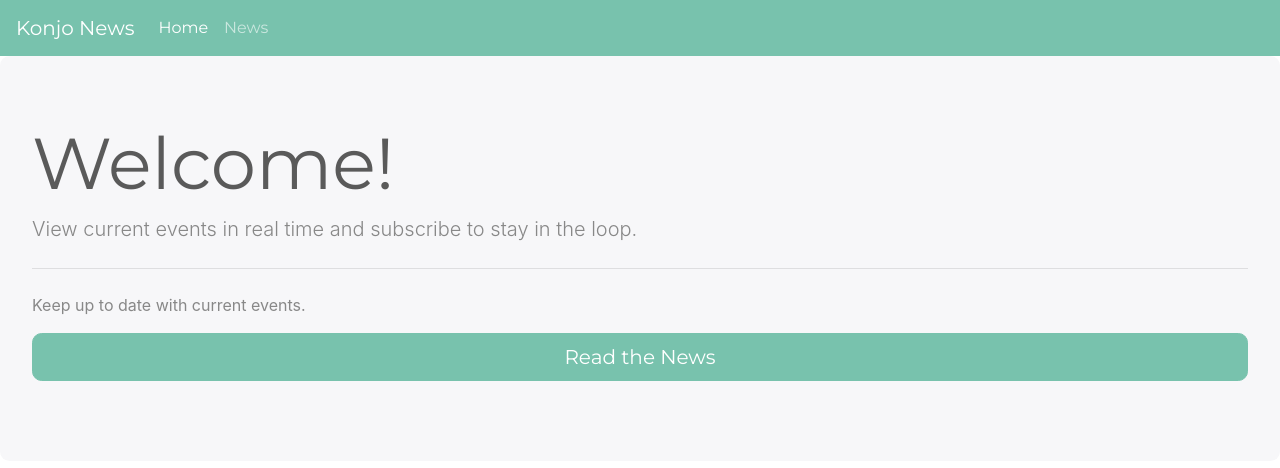
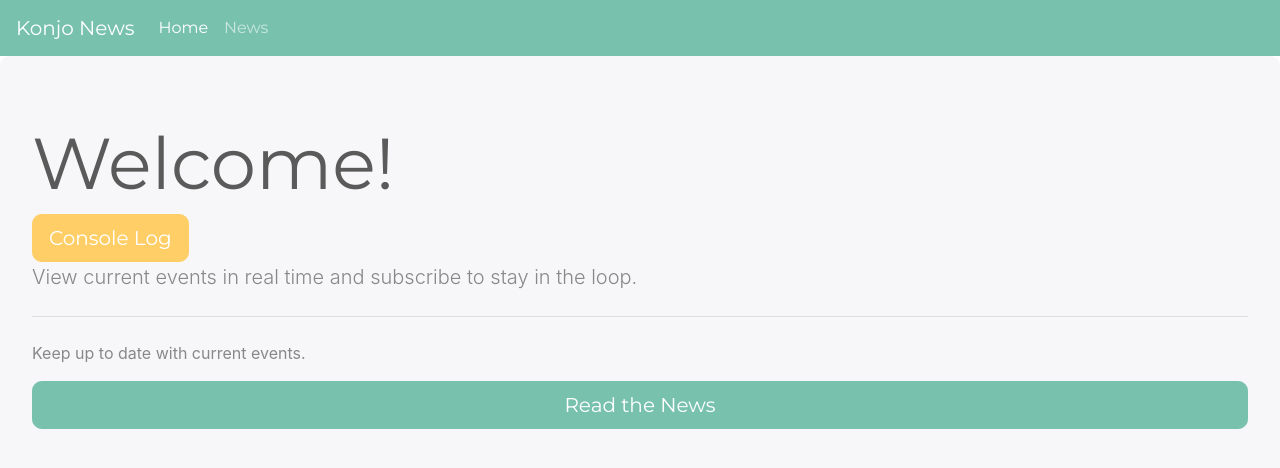
Before and after one commit to konjoinfinity/vueapp, a Vue app in the folder vueapp/: page /#/home in a window 1280 px wide. Shown: the top 468 px of the page. Built offline with nearby package versions, Linux system fonts and the light colour scheme.

Commit message:
removed unused code

```diff
--- a/vueapp/src/components/Home.vue
+++ b/vueapp/src/components/Home.vue
@@ -2,6 +2,10 @@
   <div class="home">
     <div class="jumbotron">
       <h1 class="display-3">Welcome!</h1>
+      <button
+        class="btn btn-warning btn-lg"
+        onclick="(function(){console.log('You are on the Home Page')})()"
+      >Console Log</button>
       <p class="lead">View current events in real time and subscribe to stay in the loop.</p>
       <hr class="my-4" />
       <p>Keep up to date with current events.</p>
--- a/vueapp/src/components/News.vue
+++ b/vueapp/src/components/News.vue
@@ -2,6 +2,10 @@
   <div class="NewsPage">
     <div class="jumbotron">
       <h2 class="display-3">News</h2>
+      <button
+        class="btn btn-danger btn-lg"
+        onclick="(function(){console.log('You are on the News Page')})()"
+      >Console Log</button>
     </div>
     <div class="list-group">
       <a
```
